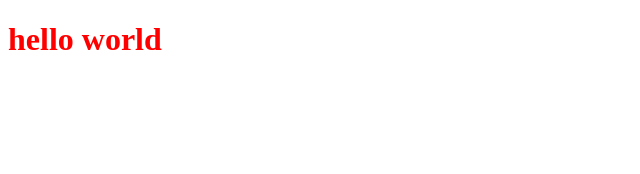
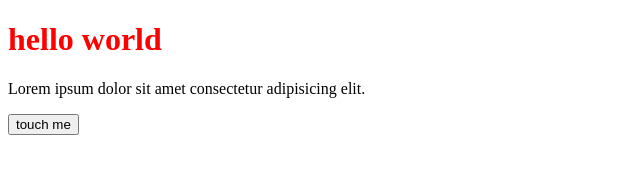
Before and after one commit to zeeshan-2004/Javascript, a plain HTML site: page dom/index.html in a window 1280 px wide. Shown: the whole page, without its empty margins (0-640 px from the left). Drawn offline with Linux system fonts and the light colour scheme.

Commit message:
dom updte

```diff
--- a/dom/index.html
+++ b/dom/index.html
@@ -9,5 +9,8 @@
 <body>
     <script src="script.js"></script>
     <h1>hello world</h1>
+    <p>Lorem ipsum dolor sit amet consectetur adipisicing elit. </p>
+    <button>touch me</button>
+
 </body>
 </html>
--- a/dom/script.js
+++ b/dom/script.js
@@ -1,3 +1,4 @@
 console.log("hello")
 console.log(window)
 window.console.log("hello pakistan")
+console.dir(document.body.childNodes[1]);
```
